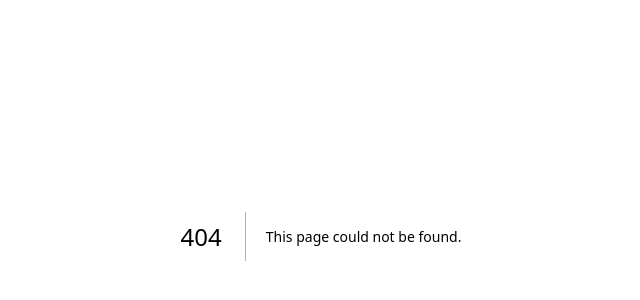
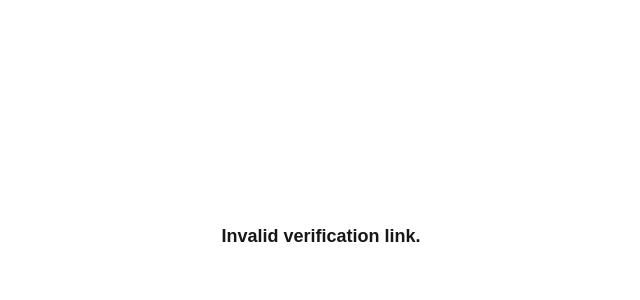
Before and after one commit to ujwal-khatiwada/portfolio-react, a Next.js app: page /verify in a window 1280 px wide. Before the commit this address had no page. Shown: the part 164-464 px from the top of the page, without its empty margins (319-959 px from the left). Built offline with nearby package versions, Linux system fonts and the light colour scheme; no server answers.

Commit message:
Create page.jsx

```diff
--- /dev/null
+++ b/src/app/verify/page.jsx
@@ -0,0 +1,10 @@
+import { Suspense } from "react";
+import VerifyPage from "./VerifyPage";
+
+export default function Page() {
+  return (
+    <Suspense fallback={<p className="text-center mt-10">Loading verification...</p>}>
+      <VerifyPage />
+    </Suspense>
+  );
+}
```
